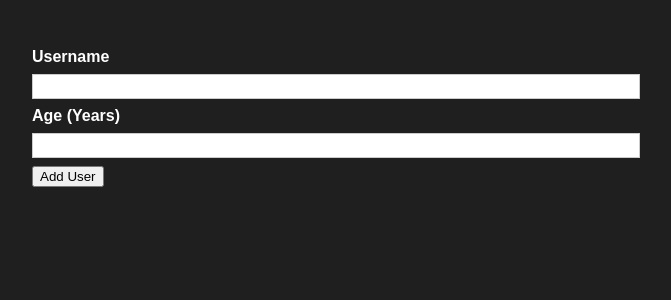
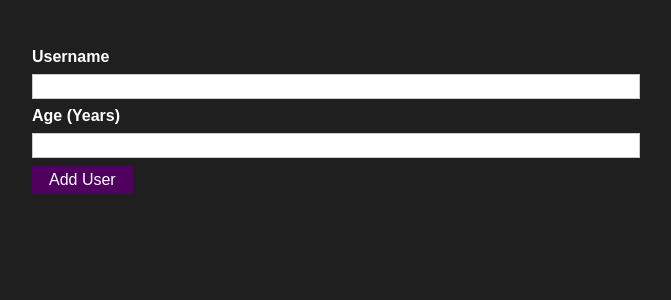
Before and after one commit to Ali-consciousroad/FriendListApp, a React (Create React App) app: page / in a window 1280 px wide. Shown: the top 300 px of the page, without its empty margins (304-975 px from the left). Built offline with nearby package versions, Linux system fonts and the light colour scheme.

Commit message:
Adding a re-usable 'button' component

```diff
--- /dev/null
+++ b/src/components/UI/Button.js
@@ -0,0 +1,16 @@
+import React from 'react';
+import classes from './Button.module.css';
+
+const Button = props => {
+    return(
+        <button
+            className={classes.button}
+            type={props.type || 'button'}
+            onClick={props.onClick}
+        >
+            {props.children}
+        </button>
+    );
+};
+
+export default Button;
--- /dev/null
+++ b/src/components/UI/Button.module.css
@@ -0,0 +1,18 @@
+.button {
+    font: inherit;
+    border: 1px solid #4f005f;
+    background: #4f005f;
+    color: white;
+    padding: 0.25rem 1rem;
+    cursor: pointer;
+  }
+
+  .button:hover,
+  .button:active {
+    background: #741188;
+    border-color: #741188;
+  }
+
+  .button:focus {
+    outline: none;
+  }
--- a/src/components/Users/AddUser.js
+++ b/src/components/Users/AddUser.js
@@ -1,4 +1,5 @@
 import React from 'react';
+import Button from '../UI/Button';
 import Card from '../UI/Card';
 // Extension need to be added for non js file
 import classes from './AddUser.module.css';
@@ -17,7 +18,7 @@ const AddUser = props => {
                 {/* We can't use " for " with JSX, we need to use htmlFor instead */}
                 <label htmlFor="age">Age (Years)</label>
                 <input id="age" type="number"></input>
-                <button type="submit">Add User</button>
+                <Button type="submit">Add User</Button>
             </form>
         </Card>
     );
```
